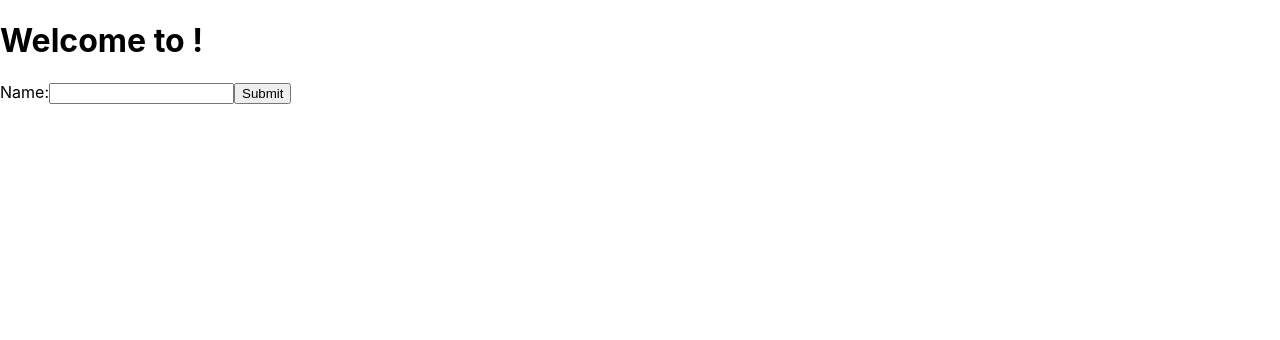
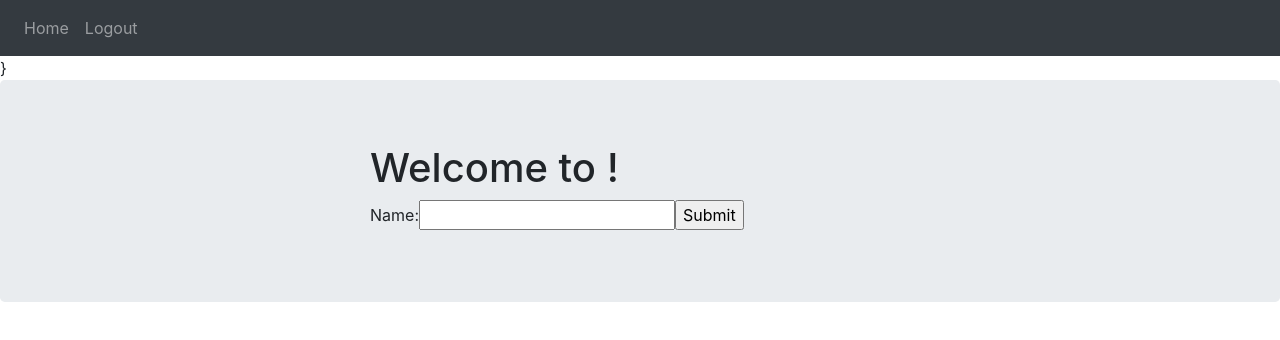
Before and after one commit to wezzlaren/kwitter-frontend, a React (Create React App) app: page / in a window 1280 px wide. Shown: the top 340 px of the page. Built offline with nearby package versions, Linux system fonts and the light colour scheme; no server answers.

Commit message:
token works

```diff
--- a/src/App.jsx
+++ b/src/App.jsx
@@ -5,7 +5,7 @@ import { authenticationService } from './_services';
 import { PrivateRoute } from './_components';
 import { HomePage } from './HomePage/HomePage';
 import { LoginPage } from './LoginPage/LoginPage';
-
+import "bootstrap/dist/css/bootstrap.min.css";
 export default class App extends React.Component {
     constructor(props) {
         super(props);
@@ -29,7 +29,7 @@ export default class App extends React.Component {
         return (
             <Router history={history}>
                 <div>
-                    {currentUser &&
+                    {/* {currentUser && */}
                         <nav className="navbar navbar-expand navbar-dark bg-dark">
                             <div className="navbar-nav">
                                 <Link to="/" className="nav-item nav-link">Home</Link>
```
Also changed, not shown: src/_services/post.service.js (added).
